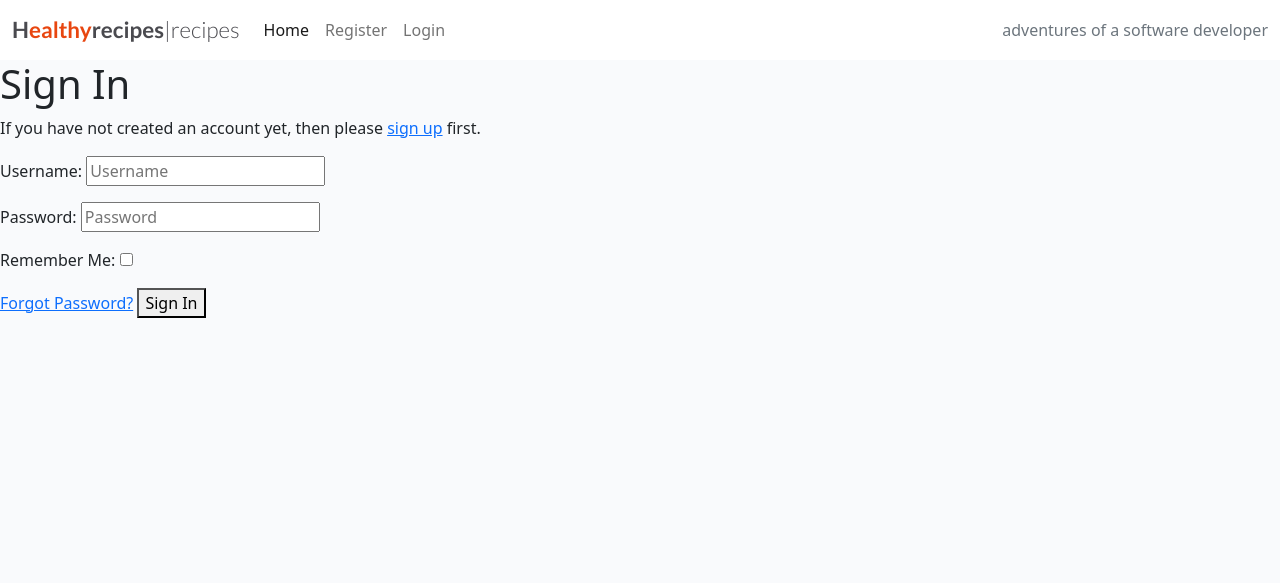
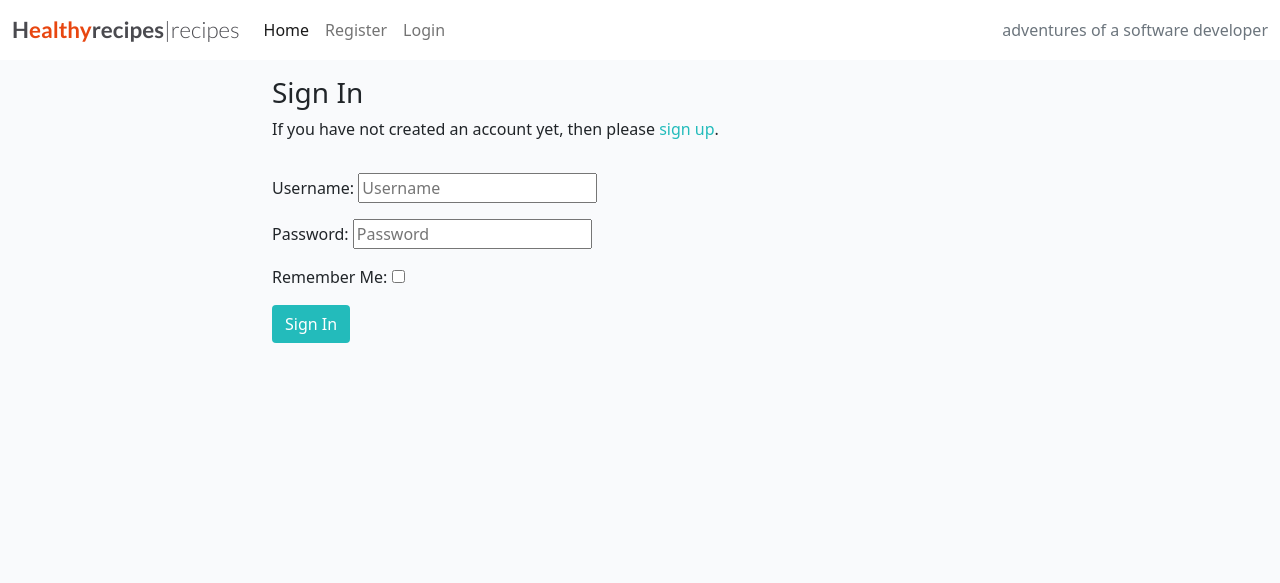
Before and after one commit to SnezhanaZdravkova/RecipesBook, a Django app: page /accounts/login/ in a window 1280 px wide. Shown: the top 583 px of the page. Run offline with Django 3.2, Linux system fonts and the light colour scheme; some libraries are stand-ins or nearby versions.

Commit message:
Add style for login form

```diff
--- a/templates/account/login.html
+++ b/templates/account/login.html
@@ -7,40 +7,24 @@
 
 {% block content %}
 
-<h1>{% trans "Sign In" %}</h1>
-
-{% get_providers as socialaccount_providers %}
-
-{% if socialaccount_providers %}
-<p>{% blocktrans with site.name as site_name %}Please sign in with one
-of your existing third party accounts. Or, <a href="{{ signup_url }}">sign up</a>
-for a {{ site_name }} account and sign in below:{% endblocktrans %}</p>
-
-<div class="socialaccount_ballot">
-
-  <ul class="socialaccount_providers">
-    {% include "socialaccount/snippets/provider_list.html" with process="login" %}
-  </ul>
-
-  <div class="login-or">{% trans 'or' %}</div>
-
+<div class="container">
+  <div class="row">
+    <div class="col-md-8 mt-3 offset-md-2">
+      <h3>{% trans "Sign In" %}</h3>
+      <p>{% blocktrans %}If you have not created an account yet, then please
+      <a class="link" href="{{ signup_url }}">sign up</a>.{% endblocktrans %}</p>
     </div>
-
-{% include "socialaccount/snippets/login_extra.html" %}
-
-{% else %}
-<p>{% blocktrans %}If you have not created an account yet, then please
-<a href="{{ signup_url }}">sign up</a> first.{% endblocktrans %}</p>
-{% endif %}
-
+  </div>
+  <div class="row">
+    <div class="col-md-8 mt-3 offset-md-2">
     <form class="login" method="POST" action="{% url 'account_login' %}">
       {% csrf_token %}
       {{ form.as_p }}
       {% if redirect_field_value %}
       <input type="hidden" name="{{ redirect_field_name }}" value="{{ redirect_field_value }}" />
       {% endif %}
-  <a class="button secondaryAction" href="{% url 'account_reset_password' %}">{% trans "Forgot Password?" %}</a>
-  <button class="primaryAction" type="submit">{% trans "Sign In" %}</button>
+      <button class="btn btn-signup right" type="submit">{% trans "Sign In" %}</button>
     </form>
-
+  </div>
+</div>
 {% endblock %}
```
Lines whose indentation alone changed are shown as unchanged.
